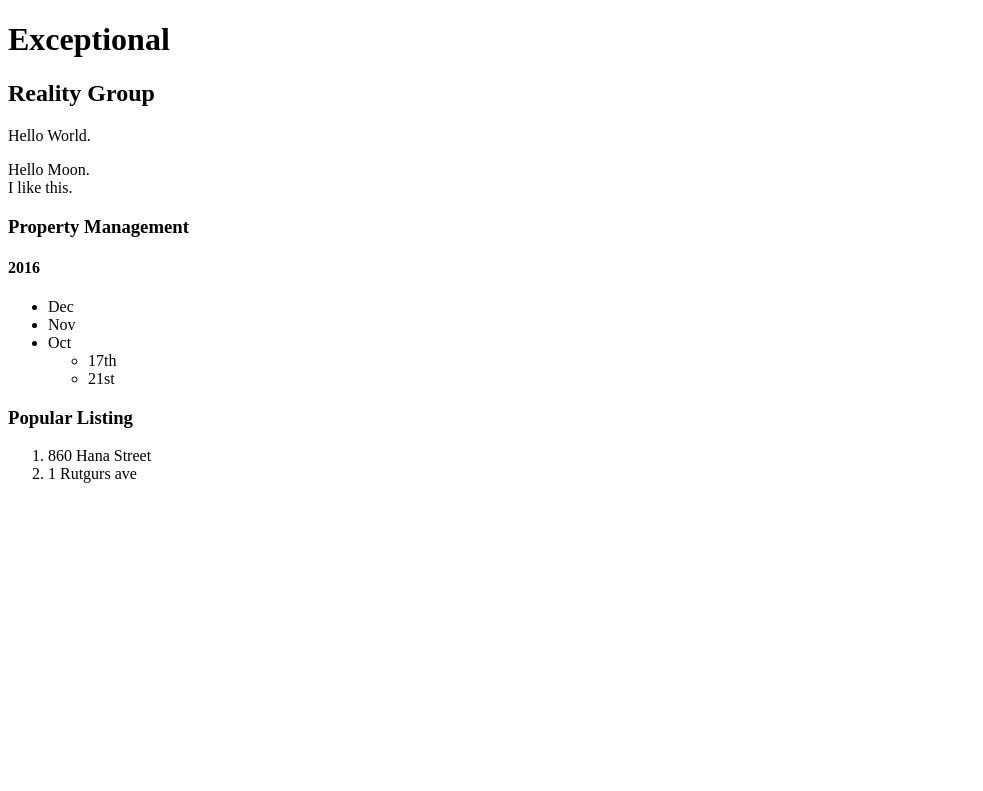
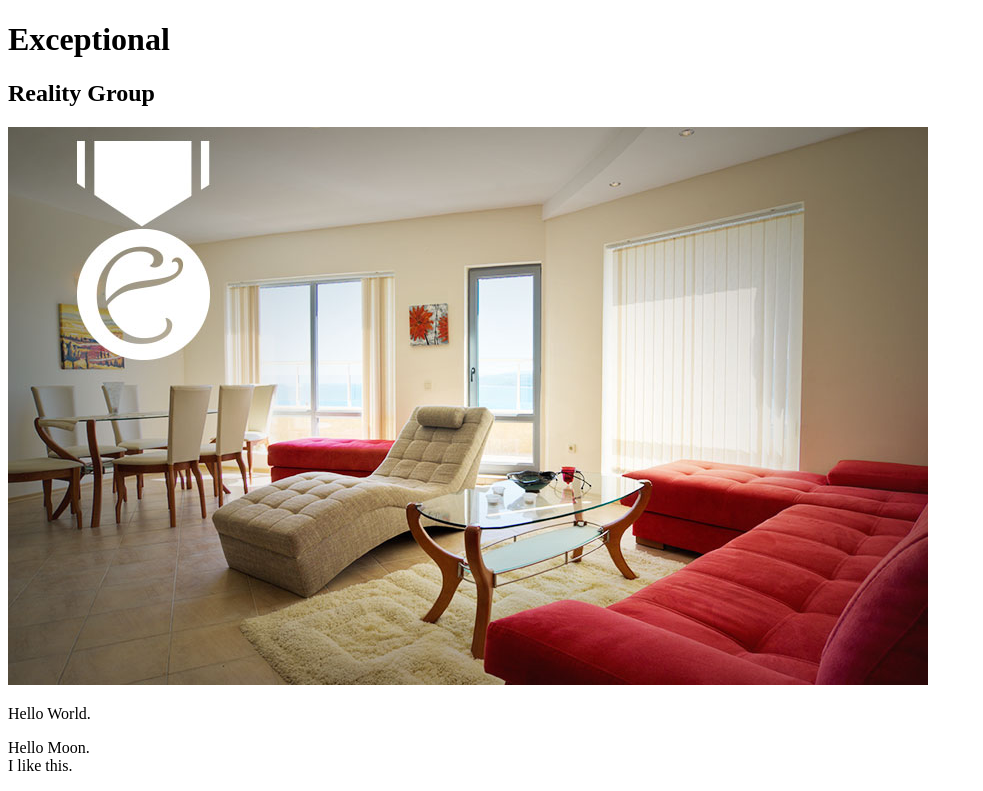
Before and after one commit to HimaChitalia/setting-up-a-new-site, a plain HTML site: page index.html in a window 1280 px wide. Shown: the top 791 px of the page, without its empty margins (0-983 px from the left). Drawn offline with Linux system fonts and the light colour scheme.

Commit message:
Inserted Image

```diff
--- a/index.html
+++ b/index.html
@@ -14,6 +14,13 @@ comment.
     <!--This is a viewable area of web page. -->
     <h1>Exceptional</h1>
     <h2>Reality Group</h2>
+
+    <img src="images/intro-pic.jpg" alt="A beautiful House" title="Welcome to Exceptional Realty Group"/>
+    <!--
+      foldername/ = go inside the folder.
+      filename = use a file in the current folder.
+      ../ = leave the current folder and go up to parent folder.
+    -->
     <p> Hello World. </p>
     <p> Hello Moon.<br> I like this. </p>
     <h3> Property Management </h3>
```
